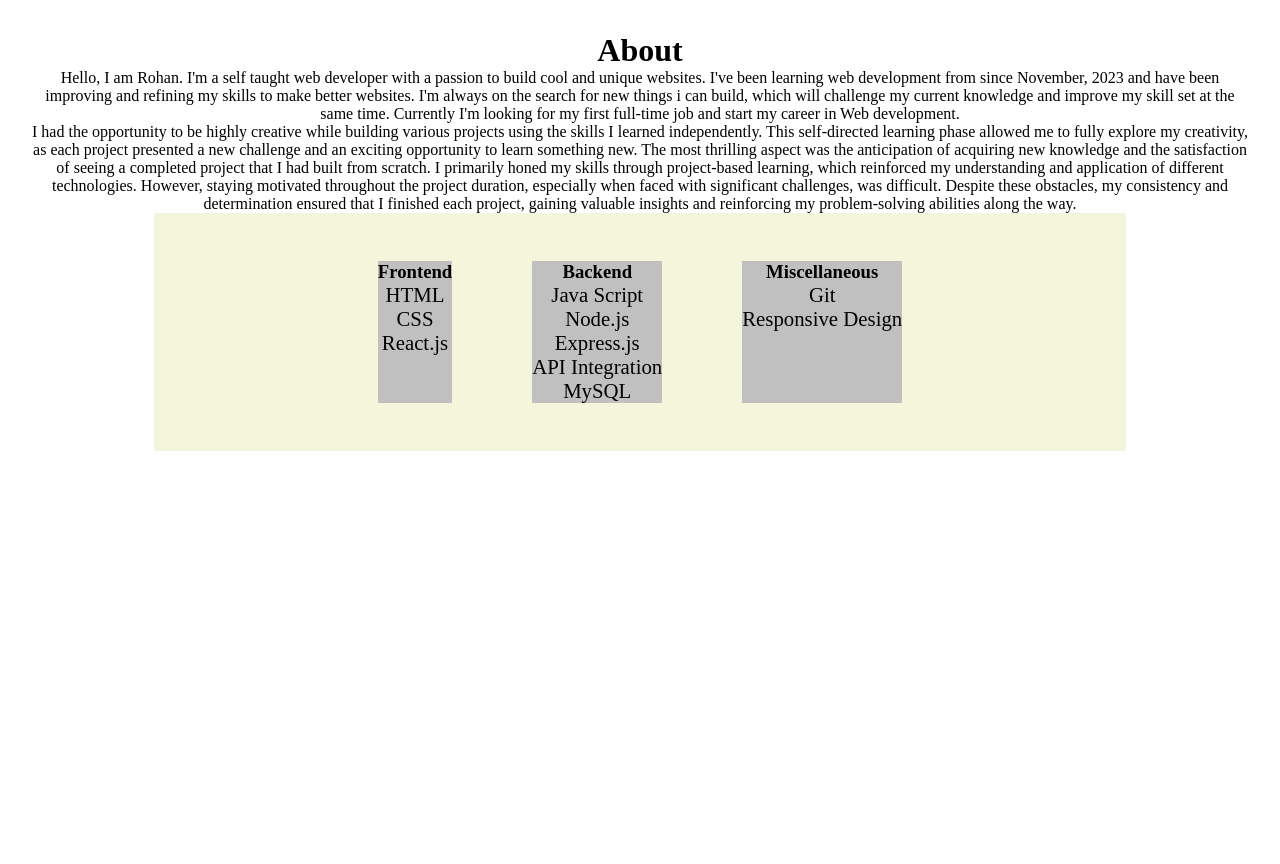
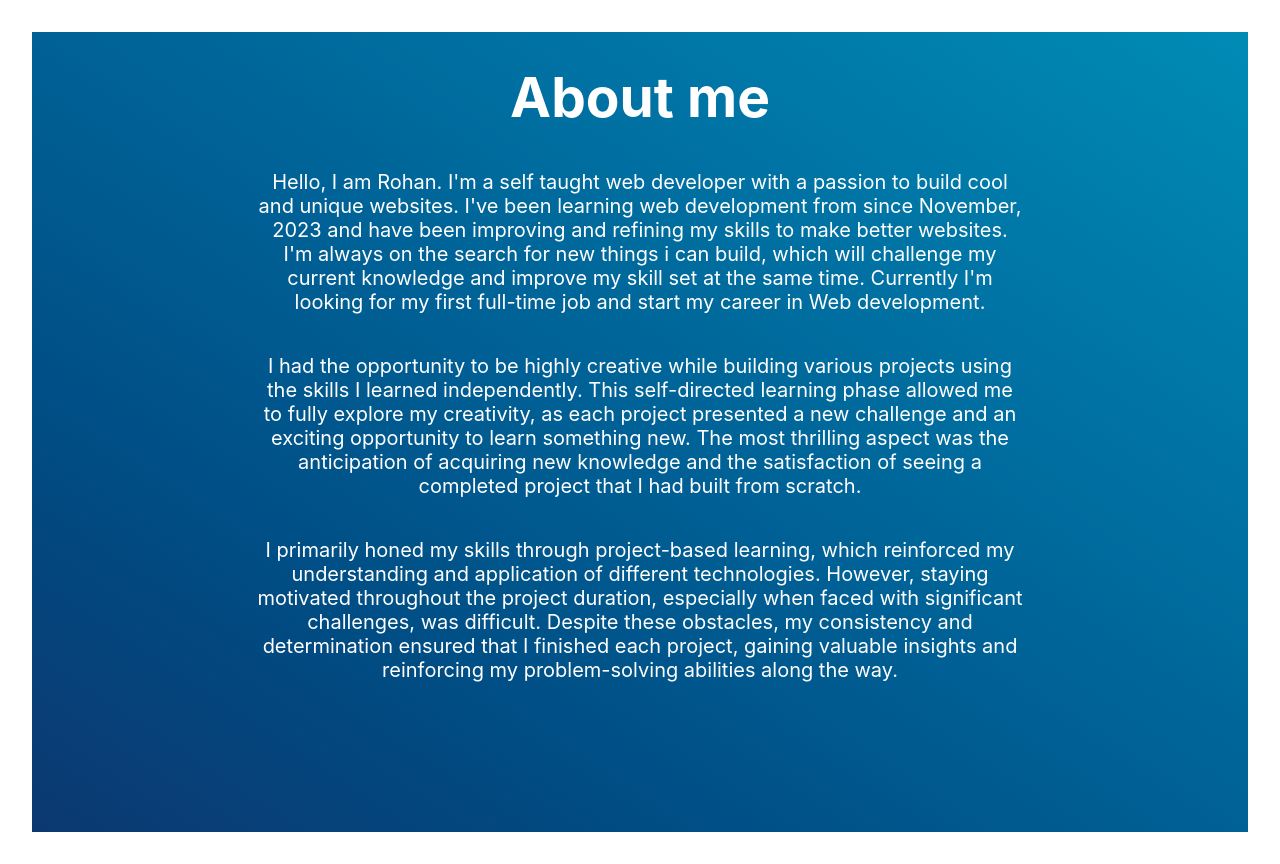
Before and after one commit to RohanGorla/Marknox_Assignment, a React (Vite) app: page /#/about in a window 1280 px wide. Before the commit the page ends 800 px from the top, so only its background shows below. Built offline with nearby package versions, Linux system fonts and the light colour scheme.

Commit message:
finish styling for about page and projects page

```diff
--- a/src/Components/About.jsx
+++ b/src/Components/About.jsx
@@ -3,11 +3,11 @@ import "../styles/About.css";
 
 function About() {
   return (
-    <div>
-    <div className="About_Header">
-      <h1>About</h1>
-    </div>
-      <p>
+    <div className="About_Main">
+      <div className="About_Header">
+        <h1>About me</h1>
+      </div>
+      <p className="About_Para">
         Hello, I am Rohan. I'm a self taught web developer with a passion to
         build cool and unique websites. I've been learning web development from
         since November, 2023 and have been improving and refining my skills to
@@ -16,50 +16,24 @@ function About() {
         set at the same time. Currently I'm looking for my first full-time job
         and start my career in Web development.
       </p>
-      <p>
+      <p className="About_Para">
         I had the opportunity to be highly creative while building various
         projects using the skills I learned independently. This self-directed
         learning phase allowed me to fully explore my creativity, as each
         project presented a new challenge and an exciting opportunity to learn
         something new. The most thrilling aspect was the anticipation of
         acquiring new knowledge and the satisfaction of seeing a completed
-        project that I had built from scratch. I primarily honed my skills
-        through project-based learning, which reinforced my understanding and
-        application of different technologies. However, staying motivated
-        throughout the project duration, especially when faced with significant
-        challenges, was difficult. Despite these obstacles, my consistency and
-        determination ensured that I finished each project, gaining valuable
-        insights and reinforcing my problem-solving abilities along the way.
+        project that I had built from scratch.
       </p>
-      <div className="skills">
-        <div className="Skills_Container">
-          <div className="Frontend_Skills Skills_Card">
-            <h3>Frontend</h3>
-            <ul className="Skills">
-              <li>HTML</li>
-              <li>CSS</li>
-              <li>React.js</li>
-            </ul>
-          </div>
-          <div className="Backend_Skills Skills_Card">
-            <h3>Backend</h3>
-            <ul className="Skills">
-              <li>Java Script</li>
-              <li>Node.js</li>
-              <li>Express.js</li>
-              <li>API Integration</li>
-              <li>MySQL</li>
-            </ul>
-          </div>
-          <div className="Other_Skills Skills_Card">
-            <h3>Miscellaneous</h3>
-            <ul className="Skills">
-              <li>Git</li>
-              <li>Responsive Design</li>
-            </ul>
-          </div>
-        </div>
-      </div>
+      <p className="About_Para">
+        I primarily honed my skills through project-based learning, which
+        reinforced my understanding and application of different technologies.
+        However, staying motivated throughout the project duration, especially
+        when faced with significant challenges, was difficult. Despite these
+        obstacles, my consistency and determination ensured that I finished each
+        project, gaining valuable insights and reinforcing my problem-solving
+        abilities along the way.
+      </p>
     </div>
   );
 }
--- a/src/Components/Navbar.jsx
+++ b/src/Components/Navbar.jsx
@@ -1,6 +1,5 @@
-import React, { forwardRef, useState } from "react";
-import { NavLink, Link } from "react-router-dom";
-import resume from "../ROHAN.pdf";
+import React, { useState } from "react";
+import { Link } from "react-router-dom";
 import "../styles/Navbar.css";
 
 function Navbar(props) {
@@ -24,6 +23,7 @@ function Navbar(props) {
                 props.HomeRef.current?.scrollIntoView({
                   behavior: "smooth",
                 });
+                setShow(!show);
               }}
             >
               Home
@@ -33,6 +33,7 @@ function Navbar(props) {
                 props.ProjectsRef.current?.scrollIntoView({
                   behavior: "smooth",
                 });
+                setShow(!show);
               }}
             >
               Projects
@@ -47,6 +48,7 @@ function Navbar(props) {
                 props.ContactRef.current?.scrollIntoView({
                   behavior: "smooth",
                 });
+                setShow(!show);
               }}
             >
               Contact
--- a/src/Components/Projects.jsx
+++ b/src/Components/Projects.jsx
@@ -4,18 +4,16 @@ import "../styles/Projects.css";
 function Projects(props, ref) {
   return (
     <div ref={ref} className="projects">
-    <h2>Projects</h2>
+      <h2 className="Projects_Main_Title">Projects</h2>
       <div className="Projects_Container">
         <div className="Project_Card">
           <div className="Project_Details">
             <h4 className="Project_Title">TODO LIST APP</h4>
             <p className="Project_Description">
-              A To-Do Lists application that enablex users to
-              create multiple lists and items. Implemented user authentication
-              for secure access. Managed state with "useState" and data fetching
-              with "useEffect" from an AWS MySQL database. Employed CRUD
-              operations and ensured a responsive design for both mobile and
-              desktop users.
+              A To-Do Lists application that enables users to create multiple
+              lists and items. Provided user authentication for secure access.
+              The data is fetched from an AWS MySQL database using CRUD
+              operations. The design is responsive for usage on any device.
             </p>
           </div>
           <div className="Project_Buttons">
@@ -45,12 +43,10 @@ function Projects(props, ref) {
           <div className="Project_Details">
             <h4 className="Project_Title">Weather App</h4>
             <p className="Project_Description">
-              Built a weather app using React.js to show accurate weather data
-              based on user input. Utilized the "useEffect" hook for API data
-              fetching and an NPM package for location names. Managed user data
-              with "useState" and displayed current conditions and hourly
-              forecasts. Designed to be fully responsive for mobile and desktop
-              devices.
+              A fully responsive weather application that shows accurate weather
+              data based on user input. Used an NPM package for location names
+              and weather data is fetched from an API. It displayes current
+              weather conditions and hourly forecasts.
             </p>
           </div>
           <div className="Project_Buttons">
--- a/src/index.css
+++ b/src/index.css
@@ -3,3 +3,9 @@
     padding: 0;
     margin: 0;
 }
+
+body {
+    font-family: Inter, system-ui, Avenir, Helvetica, Arial, sans-serif;
+    font-synthesis: none;
+    text-rendering: optimizeLegibility;
+}
--- a/src/styles/About.css
+++ b/src/styles/About.css
@@ -1,19 +1,38 @@
-.Skills_Container {
-    width: 80%;
-    margin: 0 auto;
-    background-color: beige;
-    display: flex;
-    justify-content: center;
-    gap: 5em;
-    padding: 3em 0;
+:root {
+    --About_Title: 35px;
+    --About_Para: 12px;
 }
 
-.Skills li {
-    list-style: none;
-    font-size: 1.3em;
+.About_Main {
+    background-image: linear-gradient(to right top, #0c3870, #004c83, #006196, #0076a6, #008bb5);
+    min-height: 100vh;
+    color: white;
+    padding: 2em 0;
 }
 
-.Skills_Card {
-    background-color: silver;
+.About_Header h1 {
     text-align: center;
+    font-size: var(--About_Title);
 }
+
+.About_Para {
+    font-size: var(--About_Para);
+    width: 60vw;
+    max-width: 1100px;
+    margin: 0 auto;
+    margin-top: 2em;
+}
+
+@media (min-width:700px) {
+    :root {
+        --About_Title: 45px;
+        --About_Para: 15px;
+    }
+}
+
+@media (min-width:1100px) {
+    :root {
+        --About_Title: 55px;
+        --About_Para: 20px;
+    }
+}
--- a/src/styles/Footer.css
+++ b/src/styles/Footer.css
@@ -1,5 +1,5 @@
 .Footer-main{
-    background-color: black;
+    background-color: rgb(27, 26, 26);
     color: white;
     min-height: 25vw;
     display: flex;
--- a/src/styles/Home.css
+++ b/src/styles/Home.css
@@ -82,6 +82,15 @@
     margin-right: .7em;
 }
 
+@media (min-width: 700px) {
+    :root {
+    --Home_Name: 80px;
+    --Home_Quote: 35px;
+    --Home_Para: 19px;
+    --Home_Button: 17px;
+    }
+}
+
 @media (min-width: 1100px) {
     :root {
         --Home_Name: 140px;
--- a/src/styles/Navbar.css
+++ b/src/styles/Navbar.css
@@ -9,7 +9,7 @@
     top: 0;
     z-index: 3;
     color: white;
-    padding: 2em 0;
+    padding: 1.7em 0;
 }
 
 .Navbar_Container {
--- a/src/styles/Projects.css
+++ b/src/styles/Projects.css
@@ -1,7 +1,22 @@
 :root {
+    --Projects_Main_Title: 40px;
     --Project_Title: 30px;
-    --Project_Description : 20px;
-    --Project_Button: 16px;
+    --Project_Description : 18px;
+    --Project_Button: 15px;
+}
+
+.projects {
+    /* background-color: rgb(92, 90, 90); */
+    /* background-color: rgb(27, 26, 26); */
+    background-color: black;
+    padding: 4.5em 0;
+}
+
+.Projects_Main_Title {
+    font-size: var(--Projects_Main_Title);
+    margin-bottom: .5em;
+    color: white;
+    text-align: center;
 }
 
 .Projects_Container {
@@ -10,15 +25,17 @@
     display: flex;
     flex-wrap: wrap;
     justify-content: center;
-    column-gap: 3%;
+    column-gap: 2em;
     row-gap: 20px;
 }
 
 .Project_Card {
     min-width: 330px;
-    width: 30%;
-    max-width: 450px;
-    background-color: beige;
+    width: 70vw;
+    background-color: rgb(45, 44, 44);
+    /* background-image: linear-gradient(to bottom, #000000, #060606, #0c0c0c, #111111, #151515, #151515, #151515, #151515, #111111, #0c0c0c, #060606, #000000); */
+    color: white;
+    text-align: center;
     border-radius: 20px;
     padding: 1em 1em;
 }
@@ -32,6 +49,7 @@
 .Project_Description {
     font-size: var(--Project_Description);
     margin-bottom: 1em;
+    line-height: 1.5;
 }
 
 .Project_Buttons {
@@ -42,5 +60,21 @@
 
 .Project_Buttons button {
     font-size: var(--Project_Button);
-    padding: .5em .7em;
+    font-weight: 700;
+    padding: .7em 1em;
+    border-radius: 6px;
+    border-style: none;
+    background-color: black;
+    color: white;
+    cursor: pointer;
 }
+
+.Project_Buttons button:hover {
+    color: red;
+}
+
+@media (min-width:890px) {
+    .Project_Card {
+        width: 350px;
+    }
+}
--- a/src/styles/Skills.css
+++ b/src/styles/Skills.css
@@ -6,15 +6,18 @@
     align-items: center;
     color: white;
     background-color: rgb(27, 26, 26);
+    /* background-color: black; */
     padding: 5em 0;
 }
 
 .FrontEnd{
     background-color: black;
+    /* background-color: rgb(27, 26, 26); */
 }
 
 .Database{
     background-color: black;
+    /* background-color: rgb(27, 26, 26); */
 }
 
 /* labels */
```
